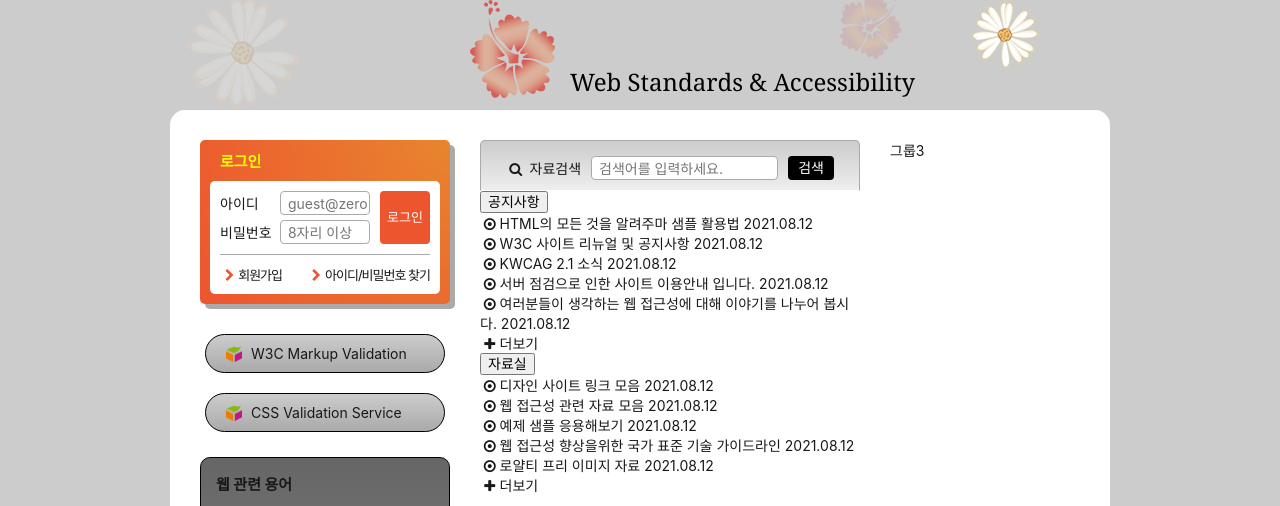
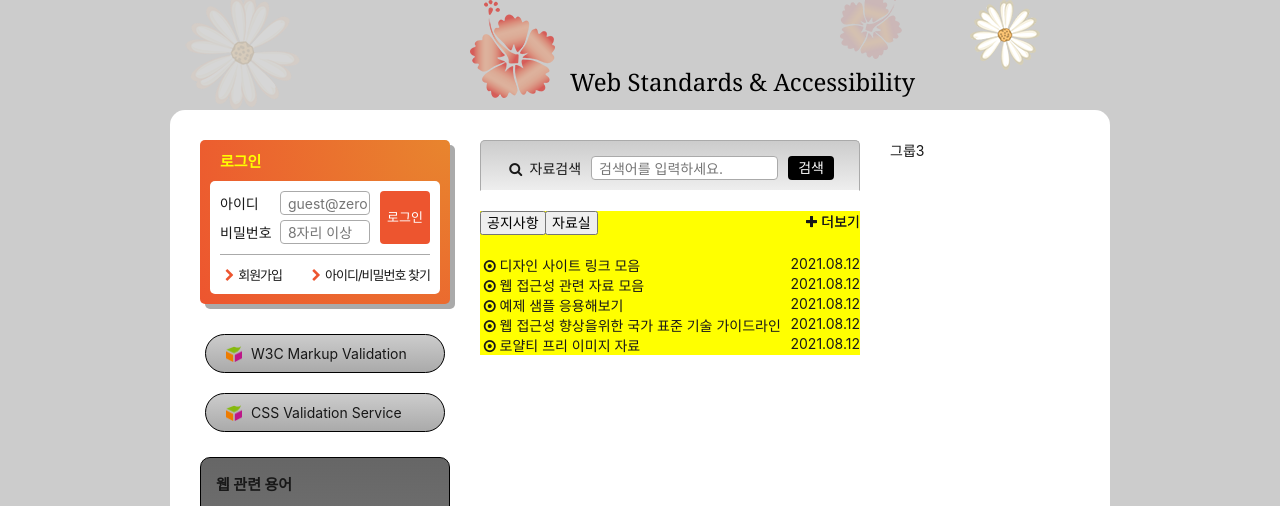
Before and after one commit to kjm541006/zeroConnecTo, a website: page HTML5/index.html in a window 1280 px wide. Shown: the part 139-645 px from the top of the page. Drawn offline with Linux system fonts and the light colour scheme; a web font is replaced by a local one.

Commit message:
공지사항 및 자료실 나의 스타일

```diff
--- a/HTML5/css/index.css
+++ b/HTML5/css/index.css
@@ -479,6 +479,47 @@ body {
   border-radius: 4px;
 }
 
+/* 공지사항 및 자료실 */
+.board-panel {
+  display: none;
+}
+
+.is-select > .board-panel {
+  display: block;
+}
+.board {
+  margin-top: 20px;
+  background: yellow;
+  position: relative;
+}
+
+.board-tab {
+  padding: 2px 5px;
+  margin-bottom: 20px;
+}
+
+.archive-tab {
+  position: absolute;
+  top: 0;
+  left: 65px;
+}
+
+.board-more {
+  position: absolute;
+  top: 0;
+  right: 0;
+}
+
+li > a {
+  text-overflow: ellipsis;
+  display: inline-block;
+}
+
+li > time {
+  position: absolute;
+  right: 0;
+}
+
 /* 슬로건 */
 .slogan {
   background: lime;
```
